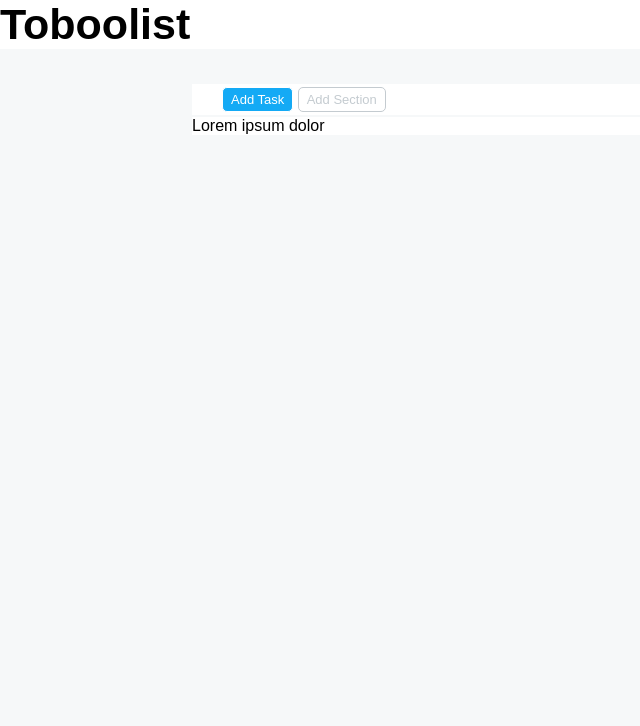
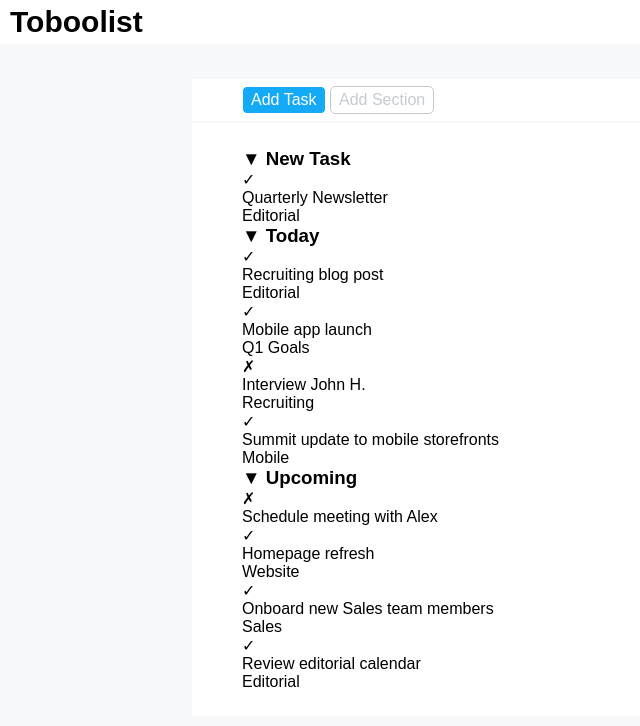
Before and after one commit to AlessioCLZ/html-css-toboolist, a plain HTML site: page index.html in a window 1280 px wide. Shown: the whole page, without its empty margins (0-640 px from the left). Drawn offline with Linux system fonts and the light colour scheme.

Commit message:
preparazione html seconda parte main

```diff
--- a/index.html
+++ b/index.html
@@ -18,7 +18,57 @@
                 <p class="btn btn-off">Add Section</p>
             </div>
             <div class="task">
-                Lorem ipsum dolor
+                <div>
+                    <h3>&#9660; New Task</h3>
+                    <p class="check">&check;</p>
+                    <p>Quarterly Newsletter</p>
+                    <p class="tag editorial">Editorial</p>
+                </div>
+                <div>
+                    <h3>&#9660; Today</h3>
+                    <div>
+                        <p class="check">&check;</p>
+                        <p>Recruiting blog post</p>
+                        <p class="tag editorial">Editorial</p>
+                    </div>
+                     <div>
+                        <p class="check">&check;</p>
+                        <p>Mobile app launch</p>
+                        <p class="tag q1-goals">Q1 Goals</p>
+                     </div>
+                     <div>
+                        <p class="cross">&cross;</p>
+                        <p>Interview John H.</p>
+                        <p class="tag recruiting">Recruiting</p>
+                     </div>
+                     <div>
+                        <p class="check">&check;</p>
+                        <p>Summit update to mobile storefronts</p>
+                        <p class="tag mobile">Mobile</p>
+                     </div>
+                </div>
+                <div>
+                    <h3>&#9660; Upcoming</h3>
+                    <div>
+                        <p class="cross">&cross;</p>
+                        <p>Schedule meeting with Alex</p>
+                    </div>
+                    <div>
+                        <p class="check">&check;</p>
+                        <p>Homepage refresh</p>
+                        <p class="tag website">Website</p>
+                     </div>
+                     <div>
+                        <p class="check">&check;</p>
+                        <p>Onboard new Sales team members</p>
+                        <p class="tag sales">Sales</p>
+                     </div>
+                     <div>
+                        <p class="check">&check;</p>
+                        <p>Review editorial calendar</p>
+                        <p class="tag editorial">Editorial</p>
+                     </div>
+                </div>
             </div>
         </div>
     </main>
--- a/style.css
+++ b/style.css
@@ -18,7 +18,10 @@ body
 /*header*/
 
 h1{
-    font-size: 43px;
+    font-size: 30px;
+    padding-top: 5px;
+    padding-bottom: 5px;
+    padding-left: 10px;
 }
 
 header
@@ -37,18 +40,20 @@ header
     margin-top: 35px;
 }
 
+/*main buttons*/
+
 .top
 {
-    padding-top: 3px;
-    padding-bottom: 3px;
-    padding-left: 30px;
+    padding-top: 7px;
+    padding-bottom: 7px;
+    padding-left: 50px;
     border-bottom: 2px solid;
     border-color: #f6f8f9;
 }
 
 .btn
 {
-    font-size: 13px;
+    font-size: 16px;
     border-radius: 5px;
     border: 1px solid;
     padding: 4px 8px;
@@ -69,3 +74,12 @@ header
     color: #c4cbd0;
 
 }
+
+/*main tasks*/
+
+.task
+{
+    padding-top: 25px;
+    padding-left: 50px;
+    padding-bottom: 25px;
+}
```
